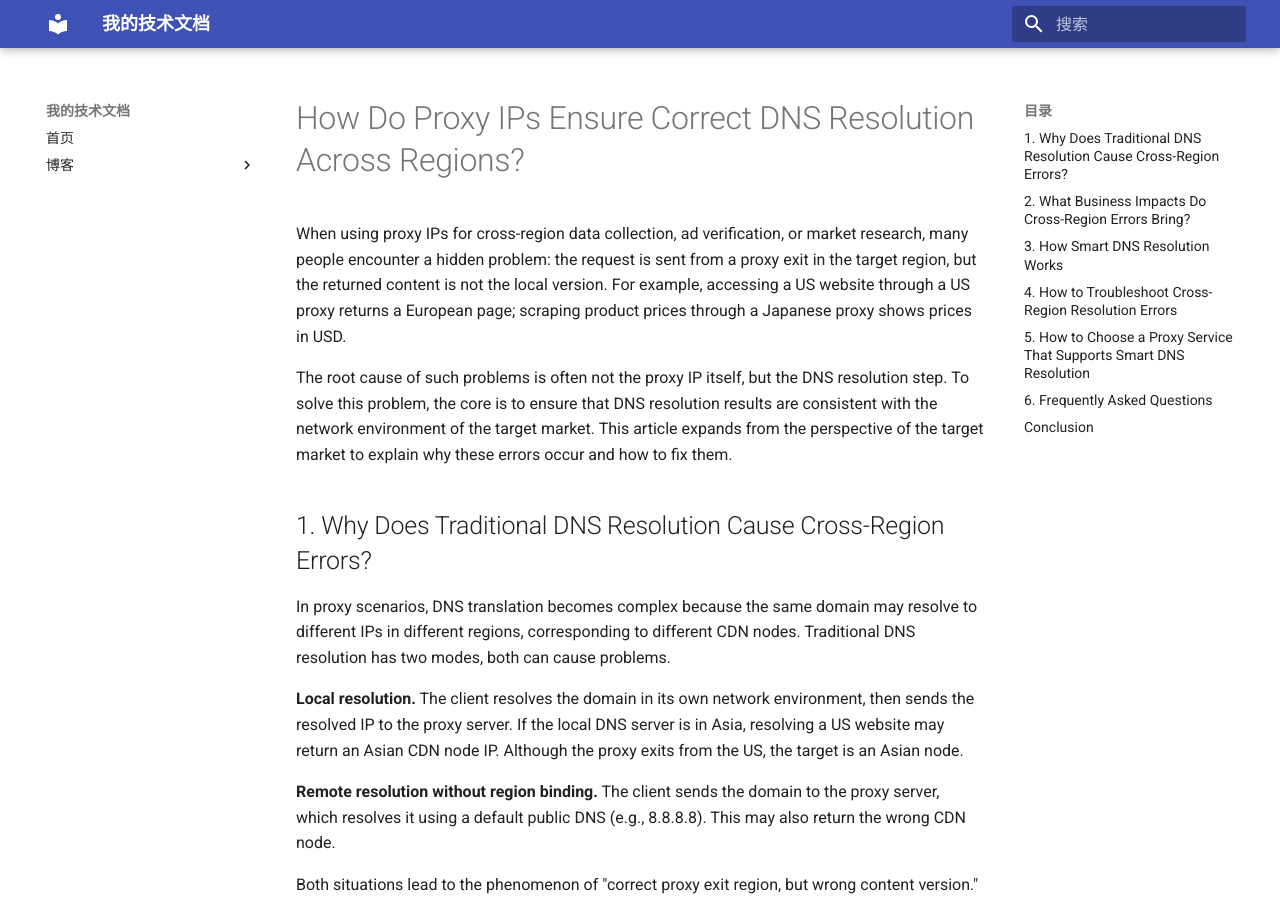
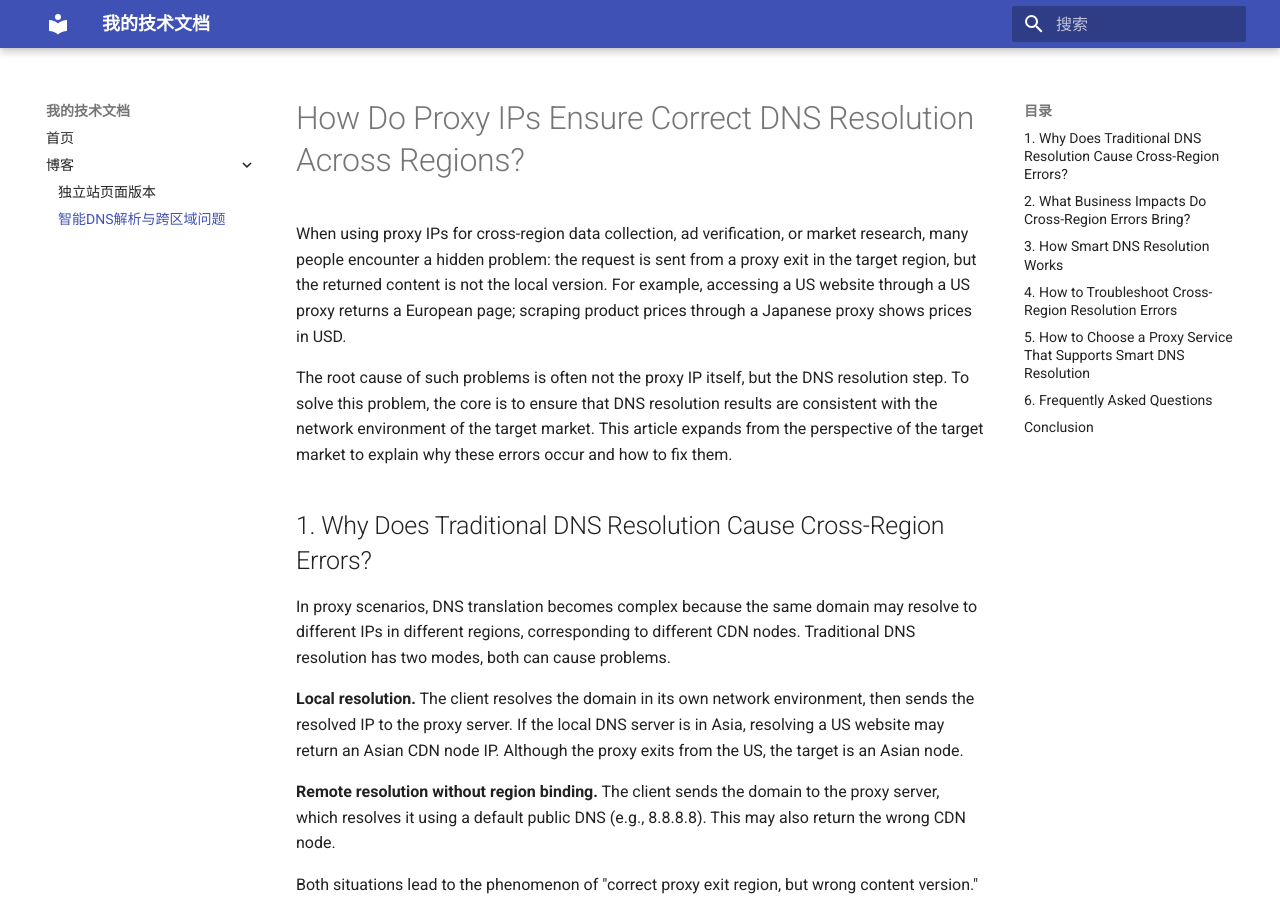
Before and after one commit to B2Proxy/B2Proxy-Global-Residential-Proxy, an MkDocs documentation site: the page built from docs/blog/how-do-proxy-ips-ensure-correct-dns-resolution-across-regions.md, in a window 1280 px wide and 900 px high. Built offline with MkDocs 1.6.1 and Material for MkDocs 9.7.7, drawn with Linux system fonts in a browser that asks for light colours; some of the changed lines change nothing that is shown.

Commit message:
Update mkdocs.yml

```diff
--- a/mkdocs.yml
+++ b/mkdocs.yml
@@ -8,3 +8,4 @@ nav:
   - 首页: index.md
   - 博客:
     - 独立站页面版本: blog/independent-store-page-versions.md
+    - 智能DNS解析与跨区域问题: blog/how-do-proxy-ips-ensure-correct-dns-resolution-across-regions.md
```
